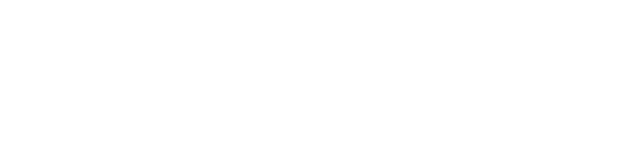
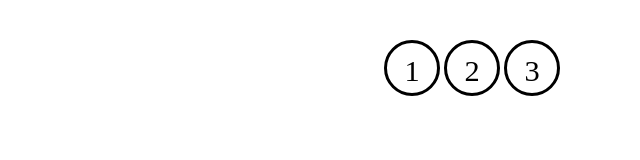
Before and after one commit to ar2099/htmlcss-shoes, a plain HTML site: page index.html in a window 1280 px wide. Shown: the whole page, without its empty margins (640-1280 px from the left). Drawn offline with Linux system fonts and the light colour scheme.

Commit message:
01 header completato

```diff
--- a/index.html
+++ b/index.html
@@ -9,5 +9,27 @@
 </head>
 <body>
 
+<header>
+    <nav>
+        <ul>
+
+            <li class="menu02">
+                <a href="" class="menu">1</a>
+            </li>
+
+            <li class="menu02" >
+                <a href="" class="menu">2</a>
+            </li>
+
+            <li class="menu02">
+                <a href="" class="menu">3</a>
+            </li>
+
+        </ul>
+    </nav>
+</header>
+
+
+
 </body>
 </html>
--- a/style.css
+++ b/style.css
@@ -4,6 +4,44 @@
     padding: 0px;
     border: 0px;
     box-sizing: border-box;
+    margin: 0px;
 }
 
 /* fine reset  */
+
+.menu {
+   text-decoration: none;
+   color: black;
+   font-size: 1.9em;
+   /* background-color: red; */
+
+}
+
+.menu02 {
+    display: inline-block;
+    list-style-type: none;
+    height: 7vh;
+    width: 7vh;
+    border: 3px black solid;
+    border-radius: 50%;
+    text-align: center;
+    line-height: 7vh;
+     /* background-color: green;  */
+
+}
+
+ul {
+    /* background-color: yellow; */
+
+}
+
+nav {
+    /* background-color: blueviolet; */
+}
+
+header {
+    /* background-color: blue; */
+    position: fixed;
+    top: 5vh;
+    right: 10vh;
+}
```
